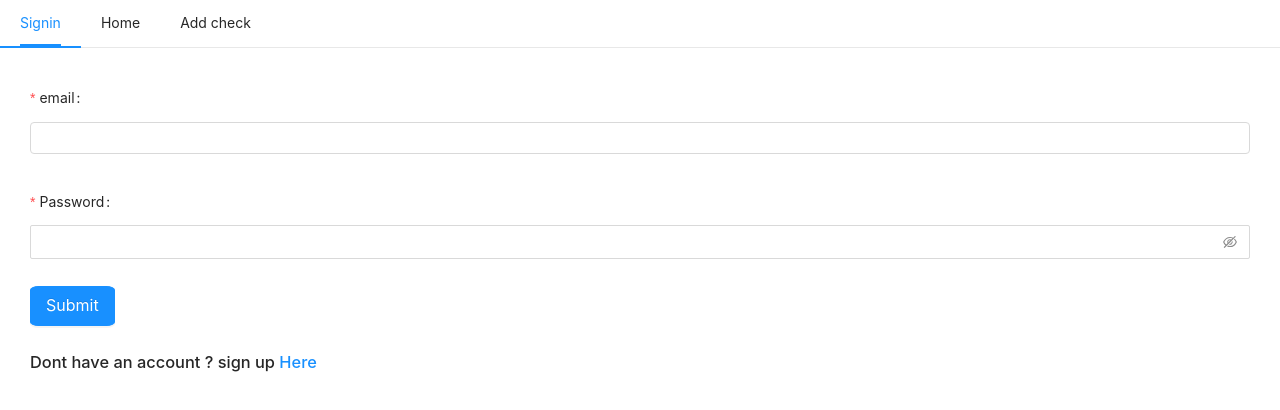
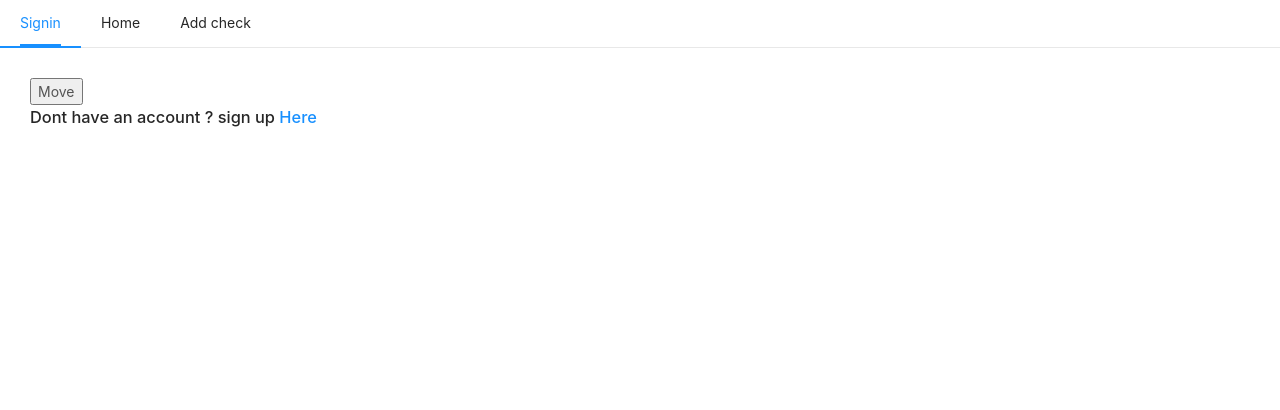
Before and after one commit to chenmargalit/at, a React (Create React App) app in the folder client/: page /at/signin in a window 1280 px wide. Shown: the top 410 px of the page. Built offline with nearby package versions, Linux system fonts and the light colour scheme.

Commit message:
some changed

```diff
--- a/client/src/components/Home.js
+++ b/client/src/components/Home.js
@@ -5,7 +5,7 @@ import { Table, Spin, Alert } from 'antd';
 import './comp.css';
 
 const Home = () => {
-  console.log('home is running');
+  console.log('home 123 is running');
   const [loading, setLoading] = useState(false);
   const [emoji, setEmoji] = useState('');
   // const [errors, setErrors] = useState(false);
--- a/client/src/components/Signin.js
+++ b/client/src/components/Signin.js
@@ -7,7 +7,8 @@ const Signin = (props) => {
   console.log('signin working');
   return (
     <div style={{ margin: 30 }}>
-      <GenericForm email password action={signin} reDirect={props.history.push} />
+      {/* <GenericForm email password action={signin} reDirect={props.history.push} /> */}
+      <button onClick={() => props.history.push('/at/home')}>Move</button>
       <h3>
         Dont have an account ? sign up <NavLink to='/at/signup'>Here</NavLink>
       </h3>
```
